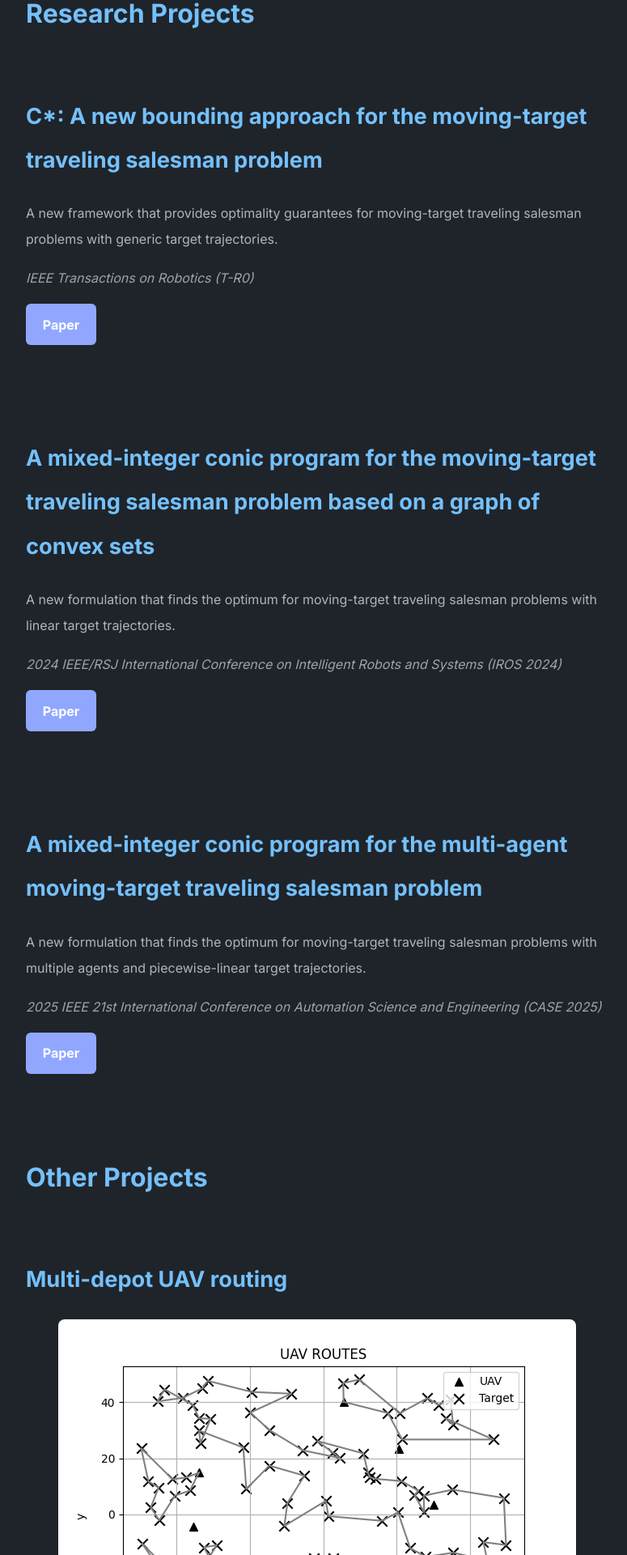
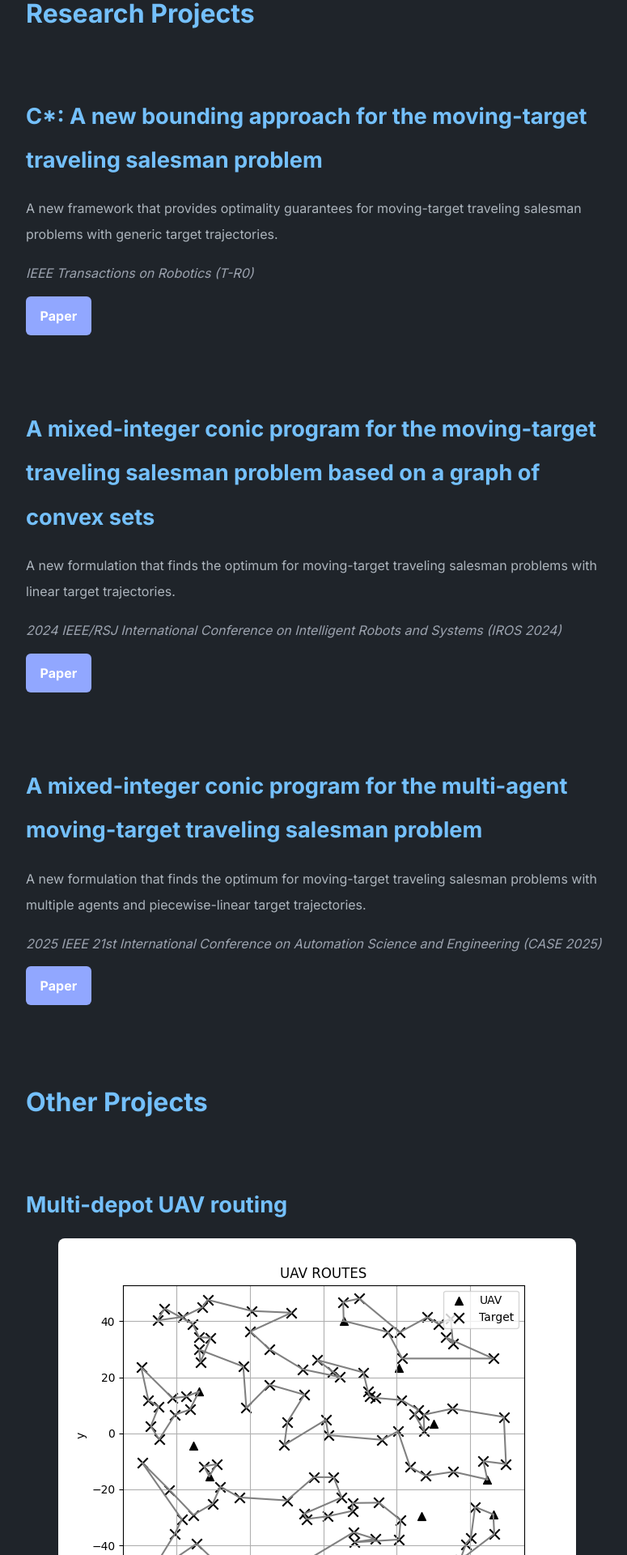
Before and after one commit to axgeorge/axgeorge.github.io, a Jekyll site: the page built from index.md, in a window 1280 px wide. Shown: the part 538-2458 px from the top of the page at 81% size, without its empty margins (248-1023 px from the left). Built offline with Jekyll 4.4.1, drawn with Linux system fonts in a browser that asks for light colours; a style sheet for code colours, icons or effects is not loaded.

Commit message:
tighten layout

```diff
--- a/_sass/list.scss
+++ b/_sass/list.scss
@@ -57,38 +57,43 @@
 }
 
 
-/* Container for research projects */
+/* Container for research and other projects */
 .research-list,
 .project-list {
   display: flex;
   flex-direction: column;
-  gap: 2.5em;
+  gap: 1.5em;  /* Reduced vertical spacing between items */
   color: var(--text);
+  margin-top: 0;  /* Avoid top padding unless specifically needed */
 }
 
 /* Each project item */
 .research-item,
 .project-item {
-  background-color: transparent; /* no background */
-  padding: 0;                    /* no padding */
-  box-shadow: none;              /* no shadow */
+  background-color: transparent;
+  padding: 0;
+  box-shadow: none;
   width: 100%;
-  margin-bottom: 2em;
+  margin-bottom: 1.5em;  /* Reduced bottom spacing */
 }
 
 /* Project titles */
 .research-item h3,
 .project-item h3 {
   font-size: 1.7em;
-  margin-bottom: 0.8em;
+  margin-bottom: 0.5em;  /* Tighter spacing under title */
 }
 
-/* Container for media (image/video/iframe) */
+/* Container for media */
 .media-container {
-  margin-bottom: 1em;
+  margin-bottom: 0.8em;  /* Slightly reduced */
   max-width: 100%;
+  display: flex;
+  flex-wrap: wrap;
+  gap: 1em;
 }
 
+/* Media styles */
 .media-container img,
 .media-container video,
 .media-container iframe {
@@ -101,29 +106,29 @@
 .research-item p,
 .project-item p {
   font-size: 1em;
-  margin-bottom: 0.6em;
+  margin-bottom: 0.4em;  /* Tighter spacing below text */
   color: var(--text);
 }
 
-/* Publication venue or conference */
+/* Venue / conference line */
 .research-item .venue,
 .project-item .venue {
   font-style: italic;
   color: var(--text-secondary);
-  margin-bottom: 1em;
+  margin-bottom: 0.8em;  /* Less vertical space */
 }
 
-/* Container for links (GitHub, Paper, etc.) */
+/* Link container (GitHub, Paper, etc.) */
 .project-links {
   display: flex;
-  gap: 1.2em;
+  gap: 1em;
   flex-wrap: wrap;
 }
 
 /* Link button style */
 .btn-link {
   display: inline-block;
-  padding: 0.6em 1.3em;
+  padding: 0.5em 1.1em;
   background-color: var(--links);
   color: #fff;
   text-decoration: none;
@@ -138,11 +143,11 @@
   outline: none;
 }
 
-/* Responsive adjustments */
+/* Responsive tweaks */
 @media (max-width: 600px) {
   .research-item,
   .project-item {
-    padding: 1em 0;
+    padding: 0.8em 0;
   }
 
   .project-links {
```
